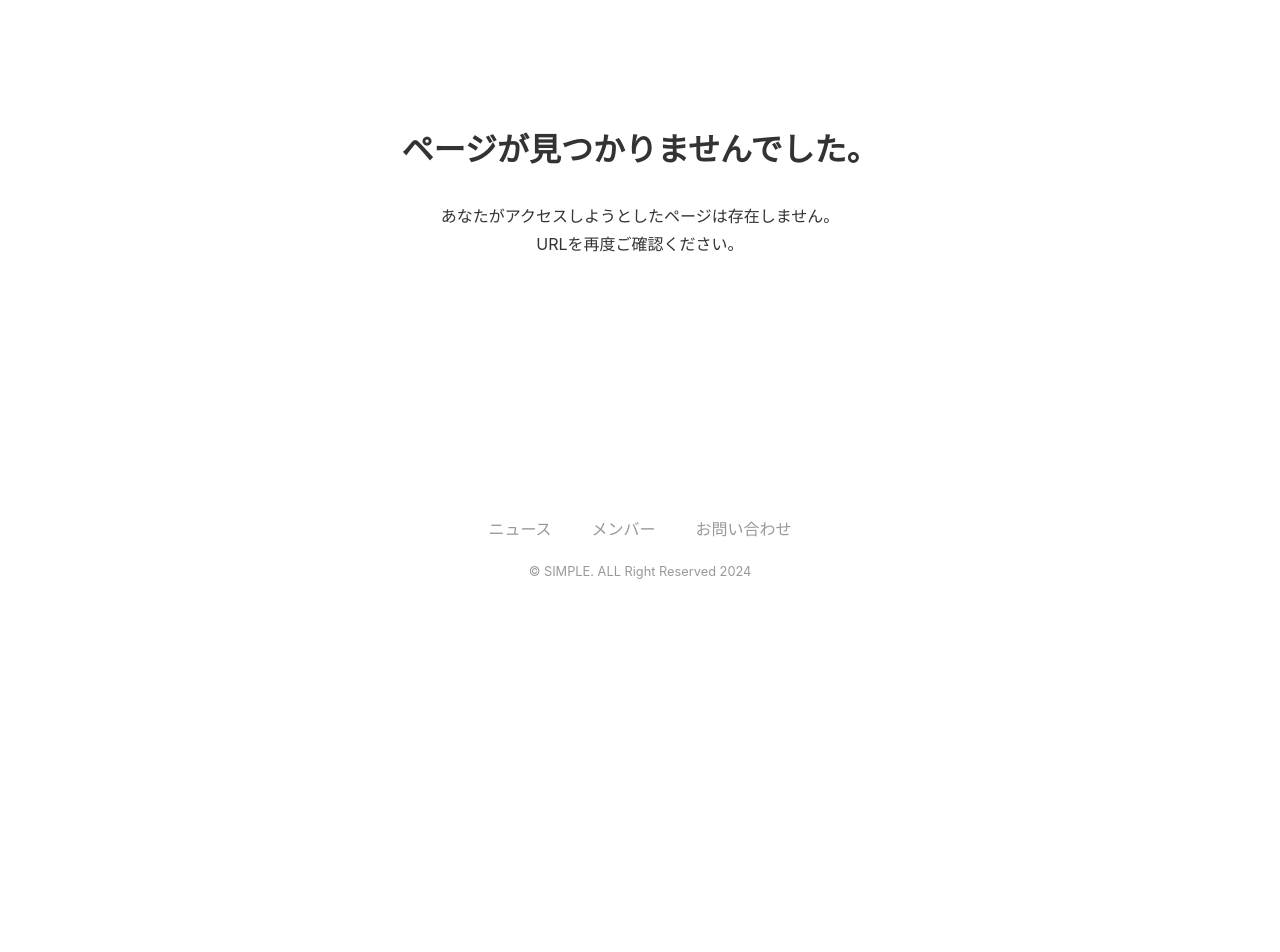
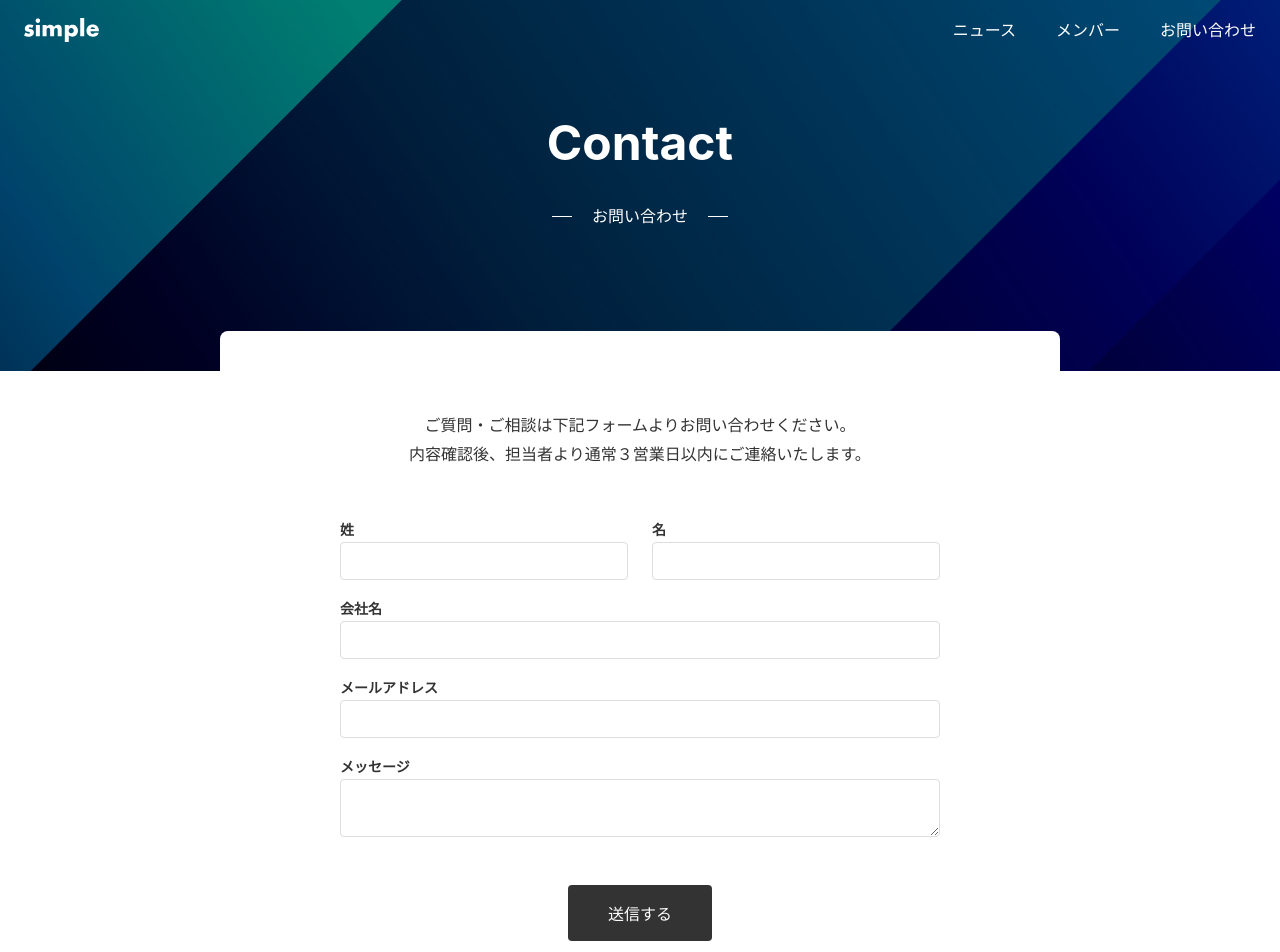
Before and after one commit to grefla/my-next-pjt, a Next.js app: page /contact in a window 1280 px wide. Before the commit this address had no page. Shown: the top 952 px of the page. Before the commit the page ends 800 px from the top, so only its background shows below. Built offline with nearby package versions, Linux system fonts and the light colour scheme.

Commit message:
CONTACTFORMTEST完了

```diff
--- /dev/null
+++ b/app/_actions/contact.tsx
@@ -0,0 +1,101 @@
+"use server";
+
+function validateEmail(email: string) {
+  const pattern = /^[^\s@]+@[^\s@]+\.[^\s@]+$/;
+  return pattern.test(email);
+}
+
+export async function createContactData(_prevState: any, formData: FormData) {
+  const rawFormData = {
+    lastname: formData.get("lastname") as string,
+    firstname: formData.get("firstname") as string,
+    company: formData.get("company") as string,
+    email: formData.get("email") as string,
+    message: formData.get("message") as string,
+  };
+
+  if (!rawFormData.lastname) {
+    return {
+      status: "error",
+      message: "姓を入力してください",
+    };
+  }
+  if (!rawFormData.firstname) {
+    return {
+      status: "error",
+      message: "名を入力してください",
+    };
+  }
+  if (!rawFormData.company) {
+    return {
+      status: "error",
+      message: "会社名を入力してください",
+    };
+  }
+  if (!rawFormData.email) {
+    return {
+      status: "error",
+      message: "メールアドレスを入力してください",
+    };
+  }
+  if (!validateEmail(rawFormData.email)) {
+    return {
+      status: "error",
+      message: "メールアドレスの形式が誤っています",
+    };
+  }
+  if (!rawFormData.message) {
+    return {
+      status: "error",
+      message: "メッセージを入力してください",
+    };
+  }
+  const result = await fetch(`https://api.hsforms.com/submissions/v3/integration/submit/${process.env.HUBSPOT_PORTAL_ID}/${process.env.HUBSPOT_FORM_ID}`, {
+    method: "POST",
+    headers: {
+      "Content-Type": "application/json",
+    },
+    body: JSON.stringify({
+      fields: [
+        {
+          objectTypeId: "0-1",
+          name: "lastname",
+          value: rawFormData.lastname,
+        },
+        {
+          objectTypeId: "0-1",
+          name: "firstname",
+          value: rawFormData.firstname,
+        },
+        {
+          objectTypeId: "0-1",
+          name: "company",
+          value: rawFormData.company,
+        },
+        {
+          objectTypeId: "0-1",
+          name: "email",
+          value: rawFormData.email,
+        },
+        {
+          objectTypeId: "0-1",
+          name: "message",
+          value: rawFormData.message,
+        },
+      ],
+    }),
+  });
+  try {
+    await result.json();
+  } catch (e) {
+    console.log(e);
+    return {
+      status: "error",
+      message: "お問い合わせに失敗しました",
+    };
+  }
+  return {
+    status: "sucess",
+    message: "OK",
+  };
+}
--- /dev/null
+++ b/app/_conponents/ContactForm/index.module.css
@@ -0,0 +1,79 @@
+/* ===================================
+
+  お問い合わせフォーム
+
+====================================== */
+.form {
+  max-width: 600px;
+  margin: 0 auto;
+}
+
+.item {
+  display: flex;
+  flex-direction: column;
+  flex: 1;
+  padding: 8px 0;
+}
+
+.horizontal {
+  display: flex;
+  justify-content: flex-start;
+  align-items: center;
+  width: 100%;
+  gap: 24px;
+}
+
+.label {
+  font-size: 14px;
+  font-weight: 700;
+}
+
+.textfield {
+  border: 1px solid var(--color-border);
+  padding: 8px;
+  border-radius: 4px;
+  line-height: 1.5;
+  width: 100%;
+}
+
+.textarea {
+  border: 1px solid var(--color-border);
+  padding: 8px;
+  border-radius: 4px;
+  line-height: 1.5;
+  width: 100%;
+}
+
+.actions {
+  text-align: center;
+  margin-top: 40px;
+}
+
+.button {
+  border: none;
+  background-color: var(--color-button-primary);
+  padding: 16px 40px;
+  font-size: 16px;
+  border-radius: 4px;
+  color: var(--color-text-unpainted);
+  cursor: pointer;
+}
+
+.success {
+  background-color: var(--color-bg-sub);
+  text-align: center;
+  padding: 40px;
+  border-radius: var(--border-radius);
+}
+
+.error {
+  color: var(--color-text-error);
+  font-size: 14px;
+  margin-bottom: 8px;
+}
+
+@media (max-width: 640px) {
+  .success {
+    text-align: left;
+  }
+}
--- /dev/null
+++ b/app/_conponents/ContactForm/index.tsx
@@ -0,0 +1,64 @@
+"use client";
+
+import { createContactData } from "@/app/_actions/contact";
+import { useFormState } from "react-dom";
+import styles from "./index.module.css";
+
+const initialState = {
+  status: "",
+  message: "",
+};
+
+export default function ContactForm() {
+  const [state, formAction] = useFormState(createContactData, initialState);
+  console.log(state);
+  if (state.status === "sucess") {
+    return (
+      <p className={styles.sucess}>
+        お問い合わせいただき、ありがとうございます。
+        <br />
+        お返事まで今しばらくお待ちください。
+      </p>
+    );
+  }
+  return (
+    <form className={styles.form} action={formAction}>
+      <div className={styles.horizontal}>
+        <div className={styles.item}>
+          <label htmlFor="lastname" className={styles.label}>
+            姓
+          </label>
+          <input type="text" className={styles.textfield} id="lastname" name="lastname" />
+        </div>
+        <div className={styles.item}>
+          <label htmlFor="firstname" className={styles.label}>
+            名
+          </label>
+          <input type="text" className={styles.textfield} id="firstname" name="firstname" />
+        </div>
+      </div>
+      <div className={styles.item}>
+        <label htmlFor="company" className={styles.label}>
+          会社名
+        </label>
+        <input type="text" className={styles.textfield} id="company" name="company" />
+      </div>
+      <div className={styles.item}>
+        <label htmlFor="email" className={styles.label}>
+          メールアドレス
+        </label>
+        <input type="text" className={styles.textfield} id="email" name="email" />
+      </div>
+      <div className={styles.item}>
+        <label htmlFor="message" className={styles.label}>
+          メッセージ
+        </label>
+        <textarea className={styles.textarea} id="message" name="message" />
+      </div>
+      <div className={styles.actions}>
+        {state.status === "error" && <p className="styles error">{state.message}</p>}
+        <input type="submit" value="送信する" className={styles.button} />
+      </div>
+    </form>
+  );
+}
--- /dev/null
+++ b/app/contact/layout.tsx
@@ -0,0 +1,15 @@
+import Hero from "../_conponents/Hero";
+import Sheet from "../_conponents/Sheet";
+
+type Props = {
+  children: React.ReactNode;
+}
+
+export default function RootLayout({children}: Props) {
+  return (
+    <>
+      <Hero title="Contact" sub="お問い合わせ" />
+      <Sheet>{children}</Sheet>
+    </>
+  )
+}
--- /dev/null
+++ b/app/contact/page.module.css
@@ -0,0 +1,10 @@
+.text {
+  text-align: center;
+  margin-bottom: 40px;
+}
+
+@media (max-width: 640px) {
+  .text {
+    text-align: left;
+  }
+}
--- /dev/null
+++ b/app/contact/page.tsx
@@ -0,0 +1,14 @@
+import styles from "./page.module.css";
+import ContactForm from "../_conponents/ContactForm";
+
+export default function Page() {
+  return (
+    <div className={styles.container}>
+      <p className={styles.text}>
+        ご質問・ご相談は下記フォームよりお問い合わせください。<br />
+        内容確認後、担当者より通常３営業日以内にご連絡いたします。
+      </p>
+      <ContactForm />
+    </div>
+  )
+}
```
Also changed, not shown: memo.txt.
